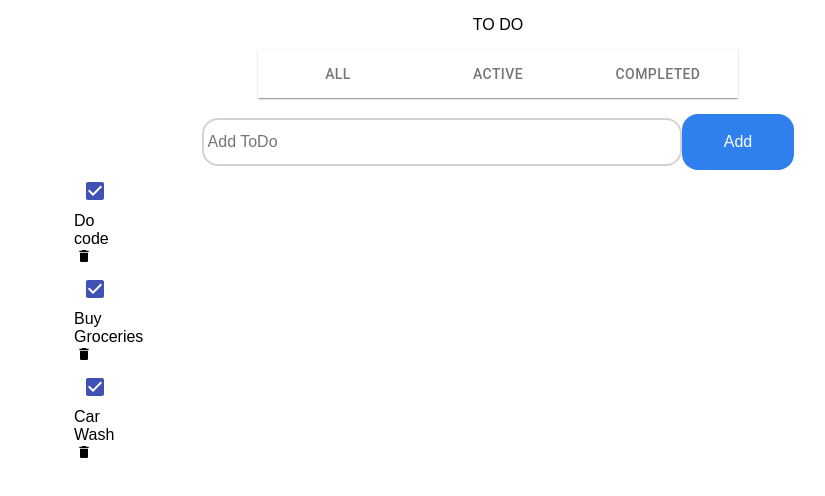
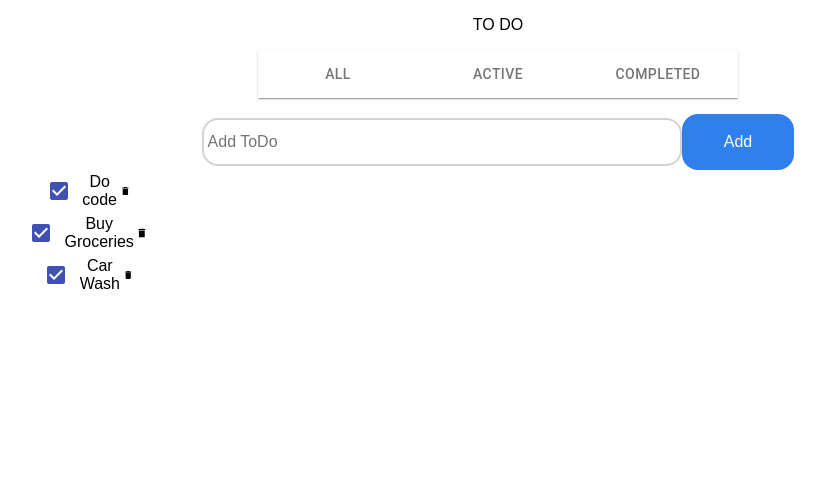
Before and after one commit to sPreet247/To-Do-App, a React (Create React App) app: page / in a window 1280 px wide. Shown: the top 496 px of the page, without its empty margins (142-967 px from the left). Built offline with nearby package versions, Linux system fonts and the light colour scheme.

Commit message:
listStyling

```diff
--- a/src/components/List.js
+++ b/src/components/List.js
@@ -10,13 +10,19 @@ const List = () => {
   const Wrapper = styled.ul`
     display: flex;
     flex-direction: column;
+    align-items: center;
+    justify-content: center;
     width: 20px;
 
     position: relative;
     left: 200px;
   `;
 
-  const ListItems = styled.li``;
+  const ListItems = styled.li`
+    display: flex;
+    align-items: center;
+    justify-content: center;
+  `;
 
   return (
     <>
@@ -31,7 +37,7 @@ const List = () => {
           Do code
           <MdDelete />
         </ListItems>
-        <li>
+        <ListItems>
           <Checkbox
             checked={checked}
             color="primary"
@@ -40,8 +46,8 @@ const List = () => {
           />
           Buy Groceries
           <MdDelete />
-        </li>
-        <li>
+        </ListItems>
+        <ListItems>
           <Checkbox
             checked={checked}
             onChange={handleChange}
@@ -50,7 +56,7 @@ const List = () => {
           />
           Car Wash
           <MdDelete />
-        </li>
+        </ListItems>
       </Wrapper>
     </>
   );
```
